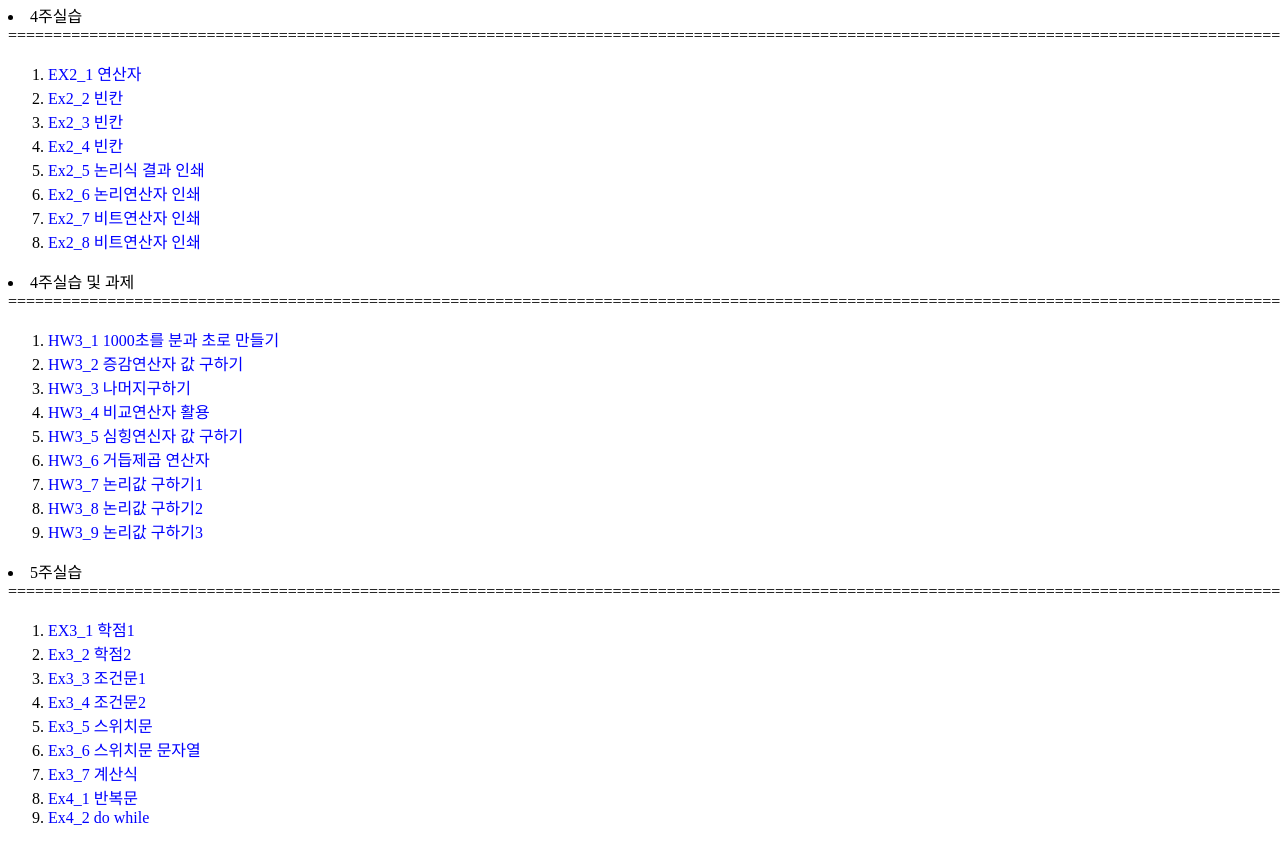
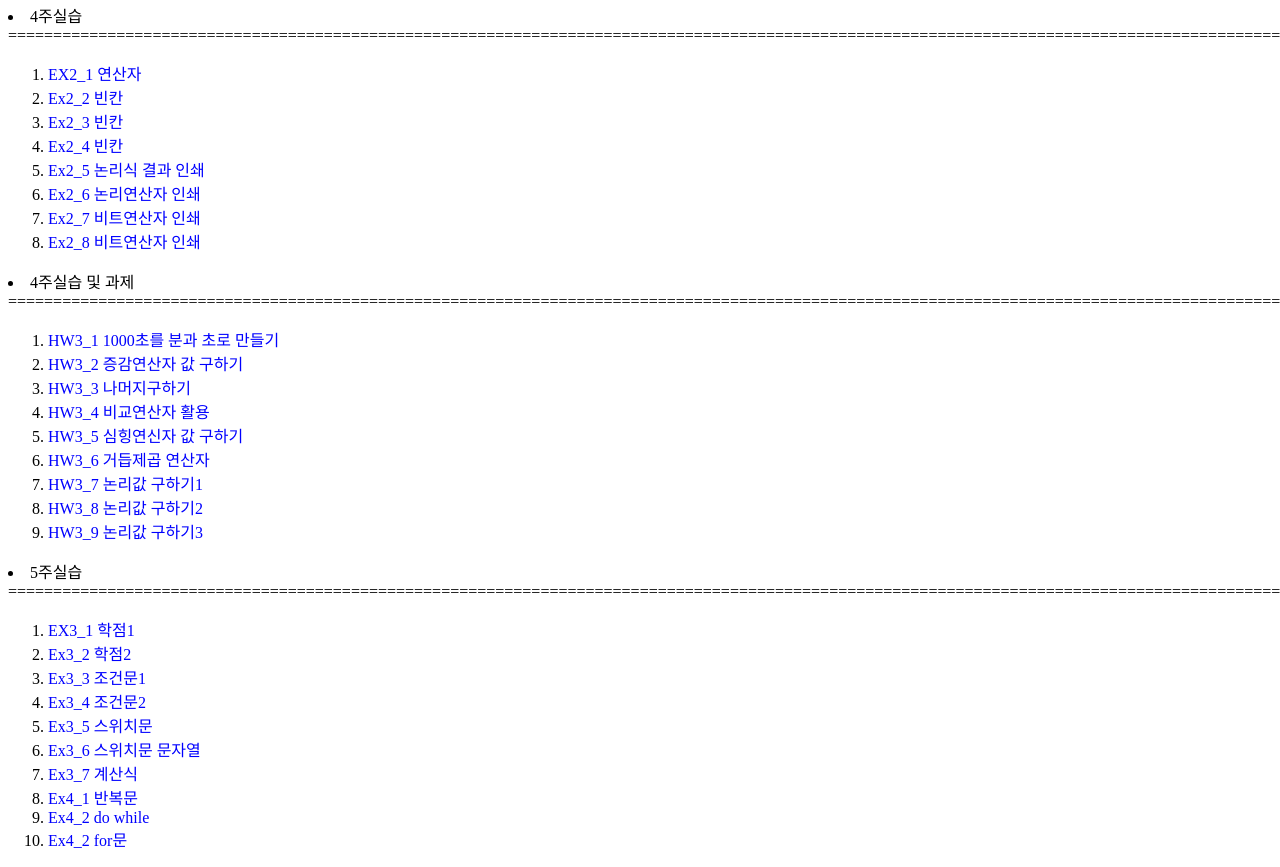
Before and after one commit to limhamin/limhamin.github.io, a plain HTML site: page index.html in a window 1280 px wide. Shown: the part 563-1430 px from the top of the page. Before the commit the page ends 1406 px from the top, so only its background shows below. Drawn offline with nearby package versions, Linux system fonts and the light colour scheme.

Commit message:
Update index.html

```diff
--- a/index.html
+++ b/index.html
@@ -73,6 +73,7 @@
        <li><a href="https://limhamin.github.io/20xx05x7.html"  target="_blank">Ex3_7 계산식</a></li>
        <li><a href="https://limhamin.github.io/20xx05x8.html"  target="_blank">Ex4_1 반복문</a></li>
        <li><a href="https://limhamin.github.io/20xx05x9.html"  target="_blank">Ex4_2 do while</a></li>
+      <li><a href="https://limhamin.github.io/20xx0510.html"  target="_blank">Ex4_2 for문</a></li>
     </ol>
 </section>
 </body>
```
